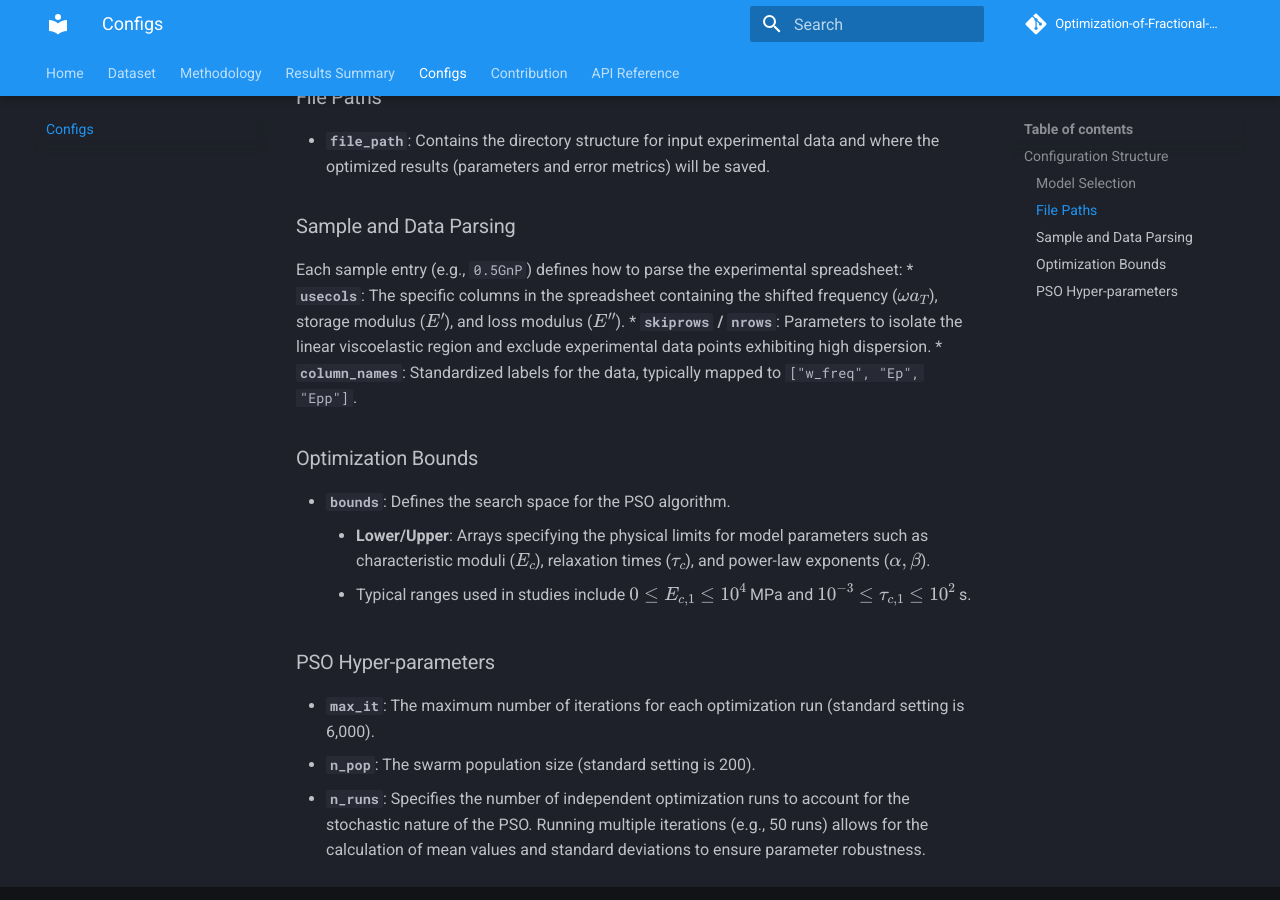
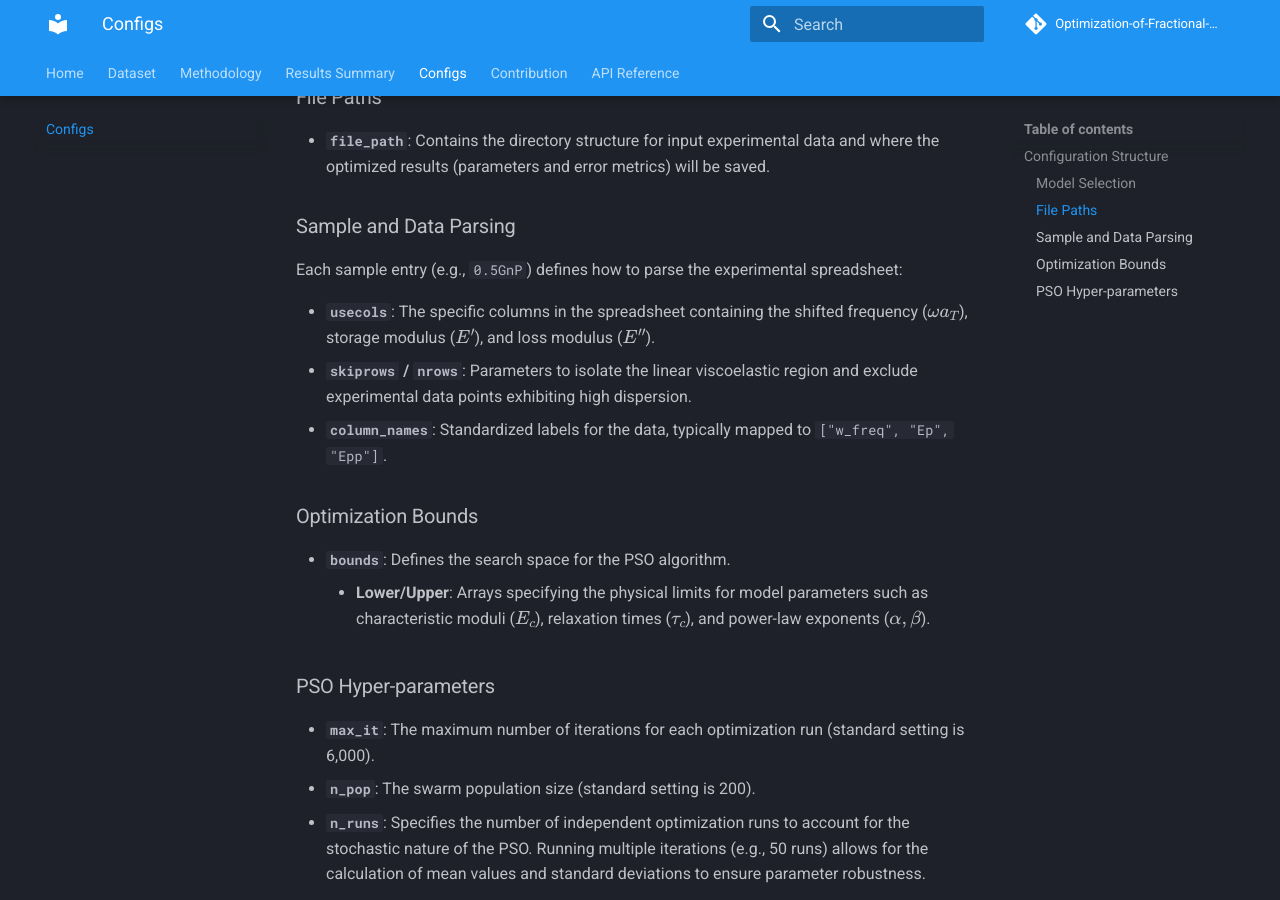
Before and after one commit to armankhoshnevis/Optimization-of-Fractional-Order-Constitutive-Models, an MkDocs documentation site: the page built from docs/config.md, in a window 1280 px wide and 900 px high, scrolled down 468 px. Built offline with MkDocs 1.6.1 and Material for MkDocs 9.7.7, drawn with Linux system fonts in a browser that asks for light colours; comment, search, counter and statistics services are not loaded.

Commit message:
Fix formatting

```diff
--- a/docs/config.md
+++ b/docs/config.md
@@ -12,6 +12,7 @@ The optimization pipeline is driven by a YAML configuration file. This file ensu
 
 ### Sample and Data Parsing
 Each sample entry (e.g., `0.5GnP`) defines how to parse the experimental spreadsheet:
+
 * **`usecols`**: The specific columns in the spreadsheet containing the shifted frequency ($\omega a_T$), storage modulus ($E'$), and loss modulus ($E''$).
 * **`skiprows` / `nrows`**: Parameters to isolate the linear viscoelastic region and exclude experimental data points exhibiting high dispersion.
 * **`column_names`**: Standardized labels for the data, typically mapped to `["w_freq", "Ep", "Epp"]`.
@@ -19,7 +20,6 @@ Each sample entry (e.g., `0.5GnP`) defines how to parse the experimental spreads
 ### Optimization Bounds
 * **`bounds`**: Defines the search space for the PSO algorithm.
     * **Lower/Upper**: Arrays specifying the physical limits for model parameters such as characteristic moduli ($E_c$), relaxation times ($\tau_c$), and power-law exponents ($\alpha, \beta$).
-    * Typical ranges used in studies include $0 \le E_{c,1} \le 10^4$ MPa and $10^{-3} \le \tau_{c,1} \le 10^2$ s.
 
 ### PSO Hyper-parameters
 * **`max_it`**: The maximum number of iterations for each optimization run (standard setting is 6,000).
```
